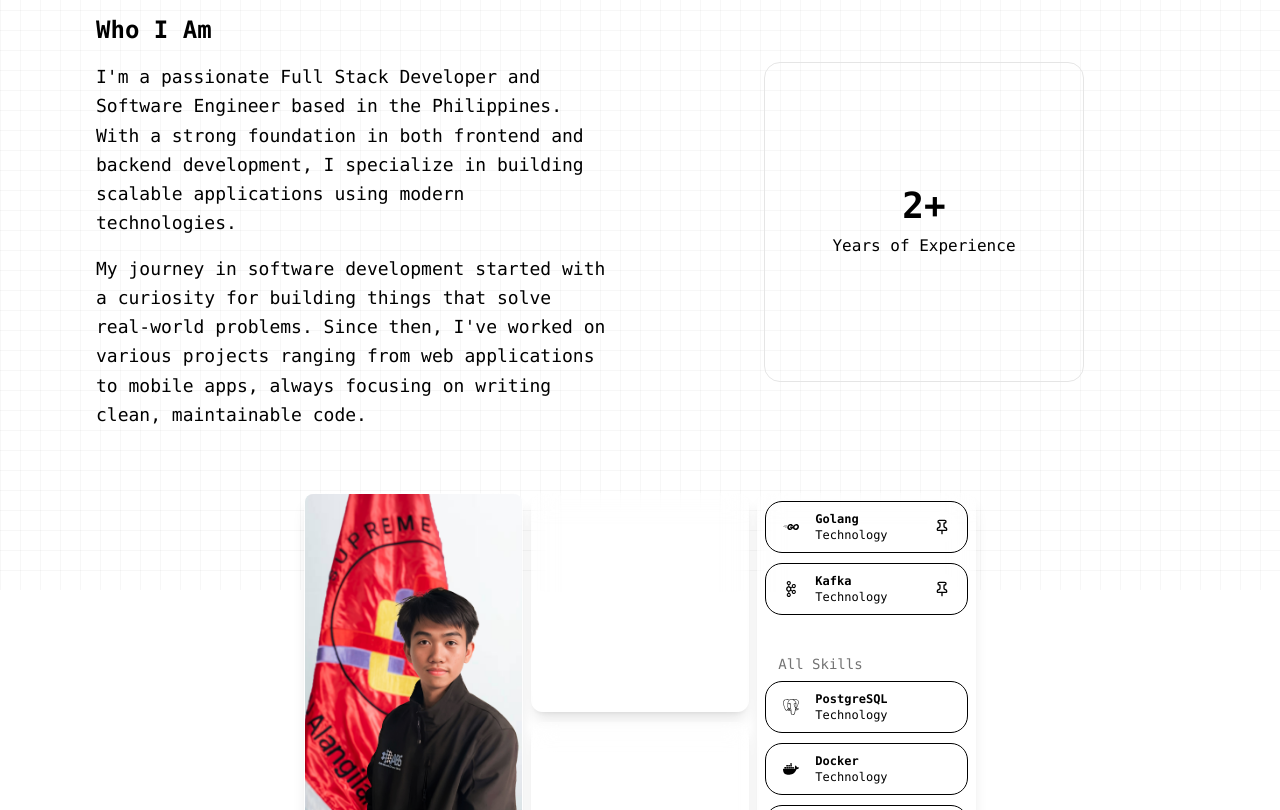
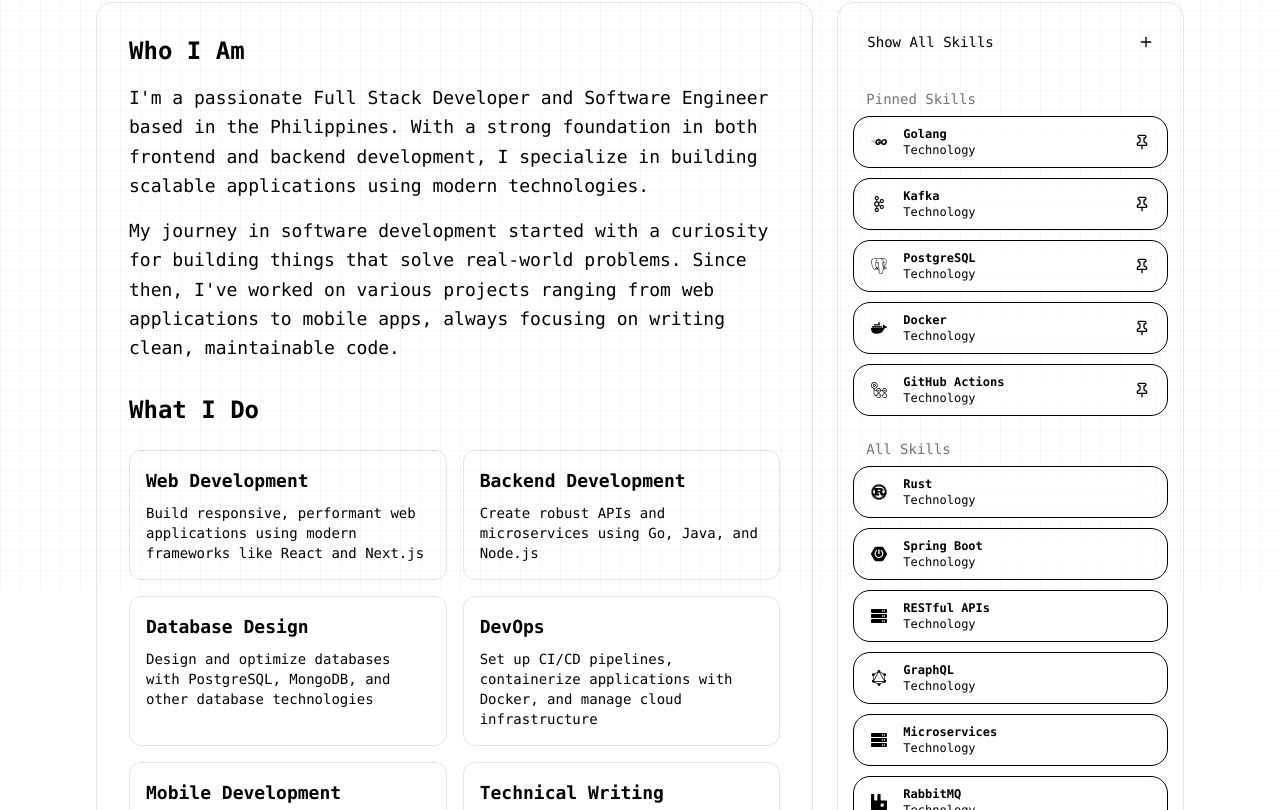
Before and after one commit to JasperRosales/portfolio-x, a React (Vite) app: page /about in a window 1280 px wide. Shown: the part 210-1020 px from the top of the page. Built offline with nearby package versions, Linux system fonts and the light colour scheme.

Commit message:
will do some color changes

```diff
--- a/src/components/animate-ui/components/community/pin-list.tsx
+++ b/src/components/animate-ui/components/community/pin-list.tsx
@@ -1,7 +1,7 @@
 'use client';
 
 import * as React from 'react';
-import { Pin } from 'lucide-react';
+import { Pin, X, Plus, Minus } from 'lucide-react';
 import {
   motion,
   LayoutGroup,
@@ -32,6 +32,8 @@ type PinListProps = {
   pinnedSectionClassName?: string;
   unpinnedSectionClassName?: string;
   zIndexResetDelay?: number;
+  showExpandButton?: boolean;
+  expandButtonLabel?: string;
 } & HTMLMotionProps<'div'>;
 
 function PinList({
@@ -49,15 +51,22 @@ function PinList({
   pinnedSectionClassName,
   unpinnedSectionClassName,
   zIndexResetDelay = 500,
+  showExpandButton = false,
+  expandButtonLabel = 'Show All Skills',
   ...props
 }: PinListProps) {
   const [listItems, setListItems] = React.useState(items);
   const [togglingGroup, setTogglingGroup] = React.useState<
     'pinned' | 'unpinned' | null
   >(null);
+  const [isExpanded, setIsExpanded] = React.useState(false);
 
   const pinned = listItems.filter((u) => u.pinned);
   const unpinned = listItems.filter((u) => !u.pinned);
+
+  // Show all items when expanded, otherwise show only pinned
+  const displayPinned = isExpanded ? listItems : pinned;
+  const displayUnpinned = isExpanded ? [] : unpinned;
 
   const toggleStatus = (id: number) => {
     const item = listItems.find((u) => u.id === id);
@@ -68,11 +77,11 @@ function PinList({
       const idx = prev.findIndex((u) => u.id === id);
       if (idx === -1) return prev;
       const updated = [...prev];
-      const [item] = updated.splice(idx, 1);
-      if (!item) return prev;
-      const toggled = { ...item, pinned: !item.pinned };
-      if (toggled.pinned) updated.push(toggled);
-      else updated.unshift(toggled);
+      const [currentItem] = updated.splice(idx, 1);
+      if (!currentItem) return prev;
+      const toggledItem = { ...currentItem, pinned: !currentItem.pinned };
+      if (toggledItem.pinned) updated.push(toggledItem);
+      else updated.unshift(toggledItem);
       return updated;
     });
     setTimeout(() => setTogglingGroup(null), zIndexResetDelay);
@@ -84,13 +93,38 @@ function PinList({
   const iconWrapperClasses = 'rounded-lg bg-transparent p-2';
 
   const pinButtonClasses =
-    'flex items-center justify-center size-8 rounded-full bg-white/30  opacity-0 group-hover:opacity-100 transition-opacity duration-250';
+    'flex items-center justify-center size-8 rounded-full bg-white/30 opacity-0 group-hover:opacity-100 transition-opacity duration-250';
 
   return (
-    <motion.div className={cn('space-y-10', className)} {...props}>
+    <motion.div className={cn('space-y-6', className)} {...props}>
       <LayoutGroup>
+        {/* Expand/Collapse Button */}
+        {showExpandButton && (
+          <button
+            onClick={() => setIsExpanded(!isExpanded)}
+            className={cn(
+              'w-full flex items-center justify-between p-3 rounded-xl transition-all duration-300',
+              isExpanded
+                ? 'bg-primary/10 border border-primary/30'
+                : 'bg-white/10 border border-white/20 hover:bg-white/20'
+            )}
+          >
+            <span className={cn(
+              'font-medium text-sm',
+              isExpanded ? 'text-primary' : 'text-foreground/80'
+            )}>
+              {isExpanded ? 'Show Less' : expandButtonLabel}
+            </span>
+            {isExpanded ? (
+              <Minus className="size-4 text-primary" />
+            ) : (
+              <Plus className="size-4 text-foreground/70" />
+            )}
+          </button>
+        )}
+
         {/* Pinned Section */}
-        {pinned.length > 0 && (
+        {displayPinned.length > 0 && (
           <div
             className={cn(
               'space-y-3 relative',
@@ -98,13 +132,31 @@ function PinList({
               pinnedSectionClassName
             )}
           >
-            {pinned.map((item) => (
+            <AnimatePresence mode="wait">
+              <motion.p
+                layout
+                key="pinned-label"
+                className={cn(
+                  'font-medium px-3 text-neutral-500 text-sm mb-2',
+                  labelClassName
+                )}
+                initial={{ opacity: 0 }}
+                animate={{ opacity: 1 }}
+                exit={{ opacity: 0 }}
+              >
+                {labels.pinned}
+              </motion.p>
+            </AnimatePresence>
+            {displayPinned.map((item) => (
               <motion.div
                 key={item.id}
                 layoutId={`item-${item.id}`}
-                onClick={() => toggleStatus(item.id)}
+                onClick={() => !isExpanded && toggleStatus(item.id)}
                 transition={transition}
-                className={glassItemClasses}
+                className={cn(
+                  glassItemClasses,
+                  isExpanded && 'cursor-default'
+                )}
               >
                 <div className="flex items-center gap-2">
                   <div className={iconWrapperClasses}>
@@ -117,9 +169,11 @@ function PinList({
                     </div>
                   </div>
                 </div>
+                {!isExpanded && (
                   <div className="flex items-center justify-center size-8 rounded-full bg-white/30">
                     <Pin className="size-4" />
                   </div>
+                )}
               </motion.div>
             ))}
           </div>
@@ -127,21 +181,19 @@ function PinList({
 
         {/* Unpinned Section */}
         <AnimatePresence>
-          {unpinned.length > 0 && (
+          {displayUnpinned.length > 0 && (
+            <>
               <motion.p
                 layout
                 key="all-label"
                 className={cn(
-                'font-medium px-3 text-neutral-500  text-sm mb-2',
+                  'font-medium px-3 text-neutral-500 text-sm mb-2',
                   labelClassName
                 )}
                 {...labelMotionProps}
               >
                 {labels.unpinned}
               </motion.p>
-          )}
-        </AnimatePresence>
-        {unpinned.length > 0 && (
               <div
                 className={cn(
                   'space-y-3 relative',
@@ -149,7 +201,7 @@ function PinList({
                   unpinnedSectionClassName
                 )}
               >
-            {unpinned.map((item) => (
+                {displayUnpinned.map((item) => (
                   <motion.div
                     key={item.id}
                     layoutId={`item-${item.id}`}
@@ -174,7 +226,9 @@ function PinList({
                   </motion.div>
                 ))}
               </div>
+            </>
           )}
+        </AnimatePresence>
       </LayoutGroup>
     </motion.div>
   );
--- a/src/index.css
+++ b/src/index.css
@@ -6,93 +6,93 @@
 :root {
   --radius: 8px;
 
-  --background: 255 255 255;
-  --foreground: 0 0 0;
+  --background: 0 0% 100%;
+  --foreground: 0 0% 24%;
 
-  --card: 255 255 255;
-  --card-foreground: 0 0 0;
+  --card: 0 0% 100%;
+  --card-foreground: 0 0% 24%;
 
-  --popover: 255 255 255;
-  --popover-foreground: 0 0 0;
+  --popover: 0 0% 100%;
+  --popover-foreground: 0 0% 24%;
 
-  --primary: 0 0 0;
-  --primary-foreground: 255 255 255;
+  --primary: 0 0% 24%; /* was 60 60 60 */
+  --primary-foreground: 0 0% 100%;
 
-  --secondary: 245 245 245;
-  --secondary-foreground: 0 0 0;
+  --secondary: 0 0% 96%;
+  --secondary-foreground: 0 0% 24%;
 
-  --muted: 245 245 245;
-  --muted-foreground: 115 115 115;
+  --muted: 0 0% 96%;
+  --muted-foreground: 0 0% 45%;
 
-  --accent: 240 240 240;
-  --accent-foreground: 0 0 0;
+  --accent: 0 0% 94%;
+  --accent-foreground: 0 0% 24%;
 
-  --destructive: 220 38 38;
+  --destructive: 0 72% 51%;
 
-  --border: 229 229 229;
-  --input: 229 229 229;
-  --ring: 0 0 0;
+  --border: 0 0% 90%;
+  --input: 0 0% 24%;
+  --ring: 0 0% 0%;
 
-  --chart-1: 0 0 0;
-  --chart-2: 64 64 64;
-  --chart-3: 128 128 128;
-  --chart-4: 180 180 180;
-  --chart-5: 220 220 220;
+  --chart-1: 0 0% 0%;
+  --chart-2: 0 0% 25%;
+  --chart-3: 0 0% 50%;
+  --chart-4: 0 0% 70%;
+  --chart-5: 0 0% 86%;
 
-  --sidebar: 255 255 255;
-  --sidebar-foreground: 0 0 0;
-  --sidebar-primary: 0 0 0;
-  --sidebar-primary-foreground: 255 255 255;
-  --sidebar-accent: 240 240 240;
-  --sidebar-accent-foreground: 0 0 0;
-  --sidebar-border: 229 229 229;
-  --sidebar-ring: 0 0 0;
+  --sidebar: 0 0% 100%;
+  --sidebar-foreground: 0 0% 24%;
+  --sidebar-primary: 0 0% 24%;
+  --sidebar-primary-foreground: 0 0% 100%;
+  --sidebar-accent: 0 0% 94%;
+  --sidebar-accent-foreground: 0 0% 24%;
+  --sidebar-border: 0 0% 24%;
+  --sidebar-ring: 0 0% 24%;
 }
 
-:dark {
-  /* Default dark mode theme */
-  --background: 18 18 18; /* Very dark background */
-  --foreground: 240 240 240; /* Light text for contrast */
+.dark {
+  --background: 0 0% 7%;
+  --foreground: 0 0% 94%;
 
-  --card: 28 28 28;
-  --card-foreground: 240 240 240;
+  --card: 0 0% 11%;
+  --card-foreground: 0 0% 94%;
 
-  --popover: 28 28 28;
-  --popover-foreground: 240 240 240;
+  --popover: 0 0% 11%;
+  --popover-foreground: 0 0% 94%;
 
-  --primary: 200 200 200;
-  --primary-foreground: 18 18 18;
+  --primary: 0 0% 78%;
+  --primary-foreground: 0 0% 7%;
 
-  --secondary: 45 45 45;
-  --secondary-foreground: 240 240 240;
+  --secondary: 0 0% 18%;
+  --secondary-foreground: 0 0% 94%;
 
-  --muted: 45 45 45;
-  --muted-foreground: 160 160 160;
+  --muted: 0 0% 18%;
+  --muted-foreground: 0 0% 63%;
 
-  --accent: 35 35 35;
-  --accent-foreground: 240 240 240;
+  --accent: 0 0% 14%;
+  --accent-foreground: 0 0% 94%;
 
-  --destructive: 255 69 58;
+  --destructive: 0 100% 60%;
 
-  --border: 60 60 60;
-  --input: 60 60 60;
-  --ring: 200 200 200;
+  --border: 0 0% 24%;
+  --input: 0 0% 24%;
+  --ring: 0 0% 78%;
 
-  --chart-1: 200 200 200;
-  --chart-2: 170 170 170;
-  --chart-3: 140 140 140;
-  --chart-4: 100 100 100;
-  --chart-5: 60 60 60;
+  --chart-1: 0 0% 78%;
+  --chart-2: 0 0% 67%;
+  --chart-3: 0 0% 55%;
+  --chart-4: 0 0% 39%;
+  --chart-5: 0 0% 24%;
 
-  --sidebar: 28 28 28;
-  --sidebar-foreground: 240 240 240;
-  --sidebar-primary: 200 200 200;
-  --sidebar-primary-foreground: 18 18 18;
-  --sidebar-accent: 45 45 45;
-  --sidebar-accent-foreground: 240 240 240;
-  --sidebar-border: 60 60 60;
-  --sidebar-ring: 200 200 200;
+  --sidebar: 0 0% 11%;
+  --sidebar-foreground: 0 0% 94%;
+  --sidebar-primary: 0 0% 78%;
+  --sidebar-primary-foreground: 0 0% 7%;
+  --sidebar-accent: 0 0% 18%;
+  --sidebar-accent-foreground: 0 0% 94%;
+  --sidebar-border: 0 0% 24%;
+  --sidebar-ring: 0 0% 78%;
 }
+
 
 @layer base {
   html {
--- a/src/pages/about.tsx
+++ b/src/pages/about.tsx
@@ -1,10 +1,12 @@
-import { allSkills } from "../data/skills";
-import { motion } from "framer-motion";
+import { useState } from "react";
+import { motion, AnimatePresence } from "framer-motion";
+import { FaTimes, FaCode } from "react-icons/fa";
+import { allSkills, pins } from "../data/skills";
 import { PinList } from "@/components/animate-ui/components/community/pin-list";
-import { pins } from "@/data/skills";
-
 
 export default function About() {
+  const [showSkillsModal, setShowSkillsModal] = useState(false);
+
   const containerVariants = {
     hidden: { opacity: 0 },
     visible: {
@@ -20,6 +22,15 @@ export default function About() {
     visible: { opacity: 1, y: 0 },
   };
 
+  // Combine all skills with pinned status
+  const allSkillsWithPinned = allSkills.map((skill, index) => ({
+    id: index,
+    name: skill.name,
+    info: "Technology",
+    icon: () => skill.icon,
+    pinned: pins.some((p) => p.name === skill.name),
+  }));
+
   return (
     <div className="min-h-screen py-20">
       <div className="max-w-6xl mx-auto px-4 sm:px-6 lg:px-8">
@@ -28,13 +39,21 @@ export default function About() {
           animate={{ opacity: 1, y: 0 }}
           transition={{ duration: 0.6 }}
         >
-          <h1 className="text-4xl sm:text-5xl font-bold mb-8">
+          <h1 className="text-4xl sm:text-3xl text-shadow-2xs font-bold mb-8">
             About <span className="text-primary">Me</span>
           </h1>
 
-          {/* Introduction */}
-          <div className="grid md:grid-cols-2 gap-12 mb-16">
-            <div>
+          {/* Two Card Layout */}
+          <div className="grid grid-cols-1 lg:grid-cols-3 gap-6">
+            {/* Left Card - Larger - Personal Information */}
+            <motion.div
+              variants={containerVariants}
+              initial="hidden"
+              animate="visible"
+              className="lg:col-span-2 bg-card border border-[#e5e5e5] dark:border-white/10 rounded-2xl p-6 sm:p-8"
+            >
+              {/* Who I Am Section */}
+              <motion.div variants={itemVariants} className="mb-8">
                 <h2 className="text-2xl font-semibold mb-4">Who I Am</h2>
                 <p className="text-muted-foreground text-lg leading-relaxed mb-4">
                   I'm a passionate Full Stack Developer and Software Engineer based in the Philippines.
@@ -46,89 +65,12 @@ export default function About() {
                   solve real-world problems. Since then, I've worked on various projects ranging from
                   web applications to mobile apps, always focusing on writing clean, maintainable code.
                 </p>
-            </div>
-            <div className="flex items-center justify-center">
-              <div className="relative w-64 h-64 sm:w-80 sm:h-80">
-                <div className="absolute inset-0 bg-gradient-to-br from-primary to-secondary rounded-2xl transform rotate-3" />
-                <div className="absolute inset-0 bg-card rounded-2xl flex items-center justify-center border border-[#e5e5e5]">
-                  <div className="text-center p-6">
-                    <p className="text-4xl font-bold text-primary mb-2">2+</p>
-                    <p className="text-muted-foreground">Years of Experience</p>
-                  </div>
-                </div>
-              </div>
-            </div>
-          </div>
-
-          <div className="max-w-7xl mx-auto px-4 sm:px-6 lg:px-8 relative z-10 w-full">
-        {/* 3x3 Bento Grid Layout */}
-        <motion.div
-          variants={containerVariants}
-          initial="hidden"
-          animate="visible"
-          className="grid grid-cols-1 md:grid-cols-3 gap-2 max-w-2xl mx-auto"
-        >
-          {/* Row 1 */}
-          <motion.div
-            variants={itemVariants}
-            className="glass dark:glass-dark rounded-xl shadow-lg row-span-2"
-          >
-            <img
-              src="/Jasper.jpg"
-              alt="Jasper"
-              className="w-full h-full object-cover rounded-lg"
-            />
-          </motion.div>
-          <motion.div
-            variants={itemVariants}
-            className="glass dark:glass-dark rounded-xl p-3 shadow-lg aspect-square"
-          />
-
-          {/* PinList - occupies positions 3 and 6 with row-span-2 */}
-          <motion.div
-            variants={itemVariants}
-            className="glass dark:glass-dark rounded-xl shadow-lg row-span-2"
-          >
-            <PinList
-              className="h-full p-2"
-              items={pins.map((skill, index) => ({
-                id: index,
-                name: skill.name,
-                info: "Technology",
-                icon: () => skill.icon,
-                pinned: index < 2,
-              }))}
-              labels={{ pinned: "Pinned Skills", unpinned: "All Skills" }}
-            />
               </motion.div>
 
-          {/* Row 2 */}
-          <motion.div
-            variants={itemVariants}
-            className="glass dark:glass-dark rounded-xl p-3 shadow-lg aspect-square"
-          />
-          <motion.div
-            variants={itemVariants}
-            className="glass dark:glass-dark rounded-xl p-3 shadow-lg aspect-square"
-          />
-
-          {/* Row 3 */}
-          <motion.div
-            variants={itemVariants}
-            className="glass dark:glass-dark rounded-xl p-3 shadow-lg aspect-square"
-          />
-
-
-          <motion.div
-            variants={itemVariants}
-            className="glass dark:glass-dark rounded-xl p-3 shadow-lg aspect-square"
-          />
-        </motion.div>
-      </div>
-
-          <section>
+              {/* What I Do Section */}
+              <motion.div variants={itemVariants}>
                 <h2 className="text-2xl font-semibold mb-6">What I Do</h2>
-            <div className="grid sm:grid-cols-2 lg:grid-cols-3 gap-6">
+                <div className="grid sm:grid-cols-2 gap-4">
                   {[
                     {
                       title: "Web Development",
@@ -154,22 +96,119 @@ export default function About() {
                       title: "Technical Writing",
                       description: "Create clear documentation and technical specifications for projects",
                     },
-              ].map((item, index) => (
+                  ].map((item) => (
                     <motion.div
                       key={item.title}
                       initial={{ opacity: 0, y: 20 }}
                       animate={{ opacity: 1, y: 0 }}
-                  transition={{ delay: index * 0.1 }}
-                  className="bg-card border border-[#e5e5e5] rounded-lg p-6 hover:border-primary/50 transition-colors"
+                      className="bg-muted/30 border border-[#e5e5e5] dark:border-white/10 rounded-xl p-4 hover:border-primary/50 transition-colors"
                     >
                       <h3 className="text-lg font-semibold mb-2">{item.title}</h3>
-                  <p className="text-muted-foreground">{item.description}</p>
+                      <p className="text-muted-foreground text-sm">{item.description}</p>
                     </motion.div>
                   ))}
                 </div>
-          </section>
+              </motion.div>
+            </motion.div>
+
+            {/* Right Card - Smaller - Skills with PinList */}
+            <motion.div
+              variants={containerVariants}
+              initial="hidden"
+              animate="visible"
+              className="lg:col-span-1"
+            >
+              {/* Desktop - Show PinList with expand button */}
+              <div className="hidden lg:block bg-card border border-[#e5e5e5] dark:border-white/10 rounded-2xl p-4">
+                <PinList
+                  className="h-full"
+                  items={allSkillsWithPinned}
+                  labels={{ pinned: "Pinned Skills", unpinned: "All Skills" }}
+                  showExpandButton={true}
+                  expandButtonLabel="Show All Skills"
+                />
+              </div>
+
+              {/* Mobile - Show Button to Open Modal */}
+              <button
+                onClick={() => setShowSkillsModal(true)}
+                className="lg:hidden w-full bg-card border border-[#e5e5e5] dark:border-white/10 rounded-2xl p-6 text-left hover:border-primary/50 transition-colors"
+              >
+                <h2 className="text-xl font-semibold mb-4">My Skills</h2>
+                <div className="flex flex-wrap gap-2">
+                  {allSkills.slice(0, 6).map((skill) => (
+                    <span
+                      key={skill.name}
+                      className="inline-flex items-center gap-2 px-3 py-1.5 bg-muted/50 rounded-lg text-sm"
+                    >
+                      <span className="text-primary">{skill.icon}</span>
+                      {skill.name}
+                    </span>
+                  ))}
+                  {allSkills.length > 6 && (
+                    <span className="inline-flex items-center px-3 py-1.5 bg-primary/10 text-primary rounded-lg text-sm font-medium">
+                      +{allSkills.length - 6} more
+                    </span>
+                  )}
+                </div>
+              </button>
             </motion.div>
           </div>
+        </motion.div>
+      </div>
+
+      {/* Mobile Skills Modal */}
+      <AnimatePresence>
+        {showSkillsModal && (
+          <motion.div
+            initial={{ opacity: 0 }}
+            animate={{ opacity: 1 }}
+            exit={{ opacity: 0 }}
+            className="fixed inset-0 z-50 flex items-end sm:items-center justify-center p-4 bg-background/80 backdrop-blur-sm"
+            onClick={() => setShowSkillsModal(false)}
+          >
+            <motion.div
+              initial={{ y: "100%", opacity: 0 }}
+              animate={{ y: 0, opacity: 1 }}
+              exit={{ y: "100%", opacity: 0 }}
+              transition={{ type: "spring", damping: 25, stiffness: 300 }}
+              onClick={(e) => e.stopPropagation()}
+              className="bg-card border border-[#e5e5e5] dark:border-white/10 rounded-t-2xl sm:rounded-2xl w-full max-w-lg max-h-[80vh] overflow-hidden"
+            >
+              <div className="sticky top-0 bg-card p-4 border-b border-[#e5e5e5] dark:border-white/10 flex items-center justify-between">
+                <div className="flex items-center gap-3">
+                  <FaCode className="text-primary" />
+                  <h3 className="text-xl font-semibold">All Skills</h3>
+                </div>
+                <button
+                  onClick={() => setShowSkillsModal(false)}
+                  className="p-2 hover:bg-muted rounded-full transition-colors"
+                >
+                  <FaTimes />
+                </button>
+              </div>
+              <div className="p-4 overflow-y-auto max-h-[calc(80vh-70px)]">
+                <div className="grid grid-cols-2 gap-3">
+                  {allSkills.map((skill, index) => (
+                    <motion.div
+                      key={skill.name}
+                      initial={{ opacity: 0, scale: 0.9 }}
+                      animate={{ opacity: 1, scale: 1 }}
+                      transition={{ delay: index * 0.03 }}
+                      className="flex items-center gap-3 p-3 bg-muted/30 rounded-xl"
+                    >
+                      <div className="text-primary text-xl flex-shrink-0">
+                        {skill.icon}
+                      </div>
+                      <span className="font-medium text-sm truncate">{skill.name}</span>
+                    </motion.div>
+                  ))}
+                </div>
+              </div>
+            </motion.div>
+          </motion.div>
+        )}
+      </AnimatePresence>
     </div>
   );
 }
```
Lines whose indentation alone changed are shown as unchanged.
